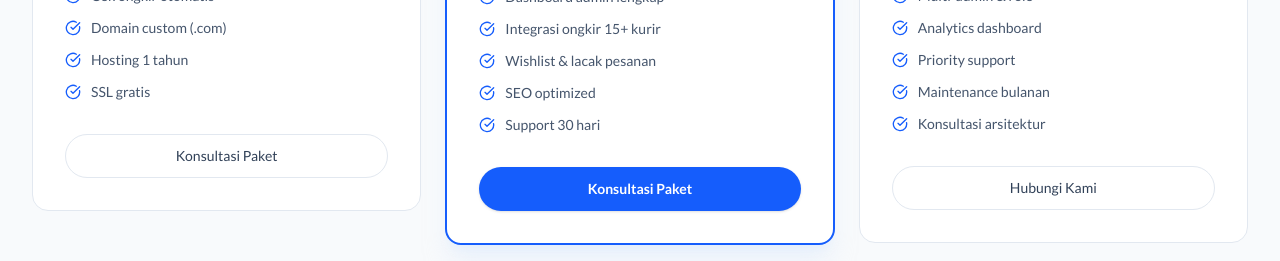
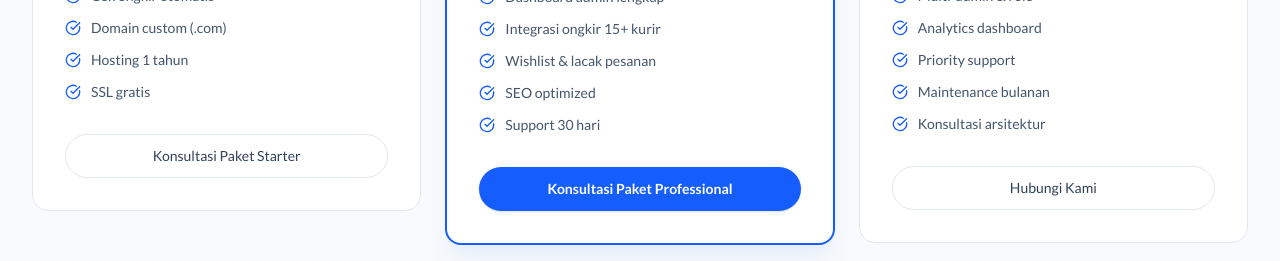
Before and after one commit to ersetdigital-sudo/nexaplus.app, a Next.js app: page /layanan/toko-online in a window 1280 px wide. Shown: the part 4880-5141 px from the top of the page. Built offline with nearby package versions, Linux system fonts and the light colour scheme.

Commit message:
auto: update from Kiro

```diff
--- a/app/(site)/layanan/toko-online/landing.tsx
+++ b/app/(site)/layanan/toko-online/landing.tsx
@@ -350,12 +350,12 @@ export function TokoOnlineLanding() {
                 ))}
               </ul>
               <a
-                href={whatsappUrl}
+                href="https://wa.me/6281573059442?text=Halo%20NexaPlus%2C%20saya%20tertarik%20dengan%20paket%20Starter%20Website%20Toko%20Online.%20Bisa%20info%20lebih%20lanjut%3F"
                 target="_blank"
                 rel="noopener noreferrer"
                 className="mt-8 flex h-11 w-full items-center justify-center rounded-full border border-slate-200 text-sm font-medium text-slate-700 hover:bg-slate-50 transition-colors"
               >
-                Konsultasi Paket
+                Konsultasi Paket Starter
               </a>
             </motion.div>
 
@@ -379,12 +379,12 @@ export function TokoOnlineLanding() {
                 ))}
               </ul>
               <a
-                href={whatsappUrl}
+                href="https://wa.me/6281573059442?text=Halo%20NexaPlus%2C%20saya%20tertarik%20dengan%20paket%20Professional%20Website%20Toko%20Online.%20Bisa%20info%20lebih%20lanjut%3F"
                 target="_blank"
                 rel="noopener noreferrer"
                 className="mt-8 flex h-11 w-full items-center justify-center rounded-full bg-blue-600 text-sm font-semibold text-white hover:bg-blue-700 transition-colors shadow-sm"
               >
-                Konsultasi Paket
+                Konsultasi Paket Professional
               </a>
             </motion.div>
 
@@ -404,7 +404,7 @@ export function TokoOnlineLanding() {
                 ))}
               </ul>
               <a
-                href={whatsappUrl}
+                href="https://wa.me/6281573059442?text=Halo%20NexaPlus%2C%20saya%20tertarik%20dengan%20paket%20Enterprise%20Website%20Toko%20Online.%20Bisa%20diskusi%20kebutuhan%20custom%20saya%3F"
                 target="_blank"
                 rel="noopener noreferrer"
                 className="mt-8 flex h-11 w-full items-center justify-center rounded-full border border-slate-200 text-sm font-medium text-slate-700 hover:bg-slate-50 transition-colors"
```
